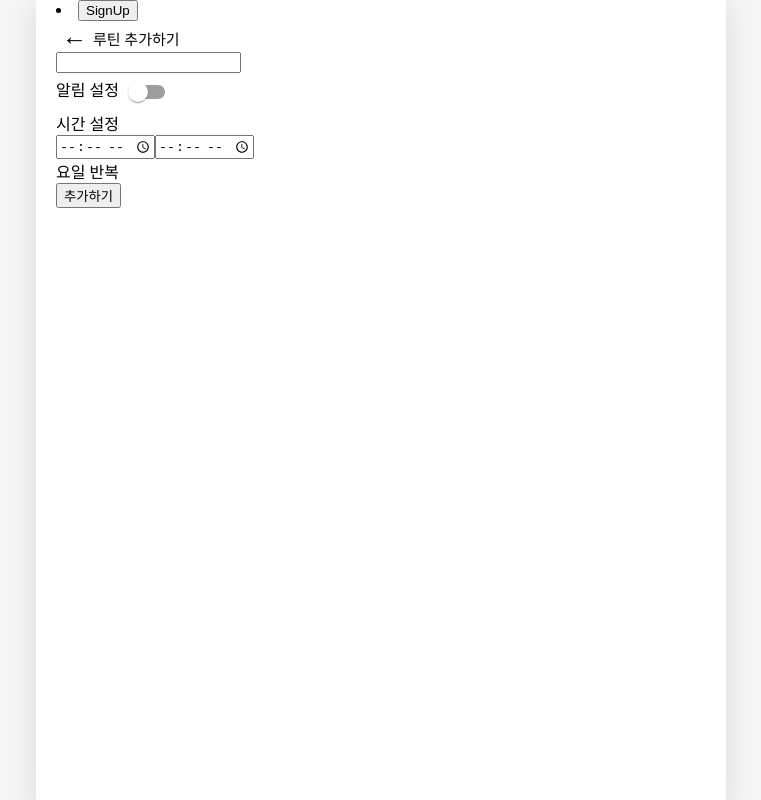
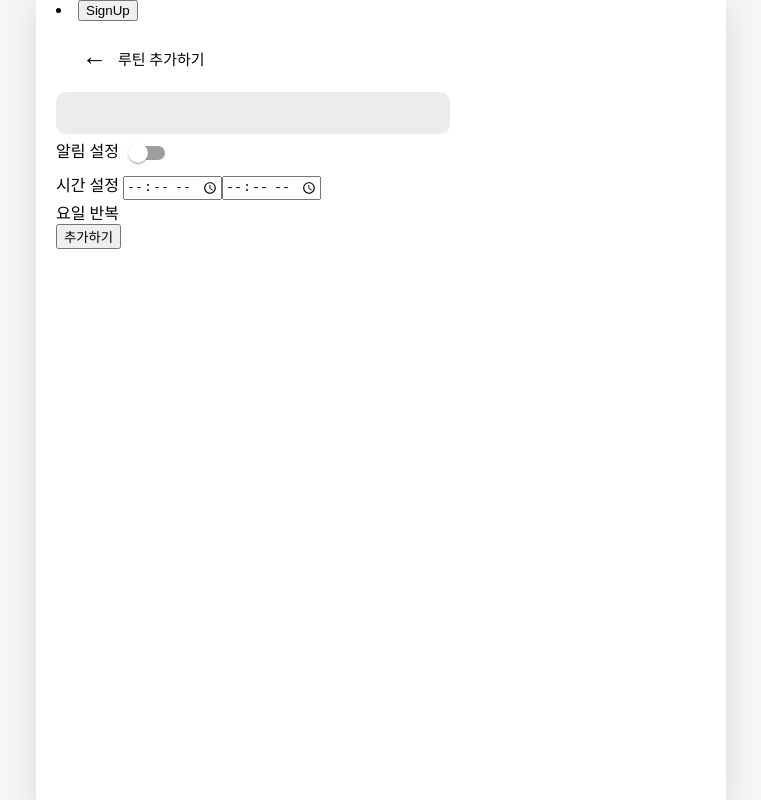
Before and after one commit to suemeeeee/Godtiner, a React (Create React App) app: page /new in a window 1280 px wide. Shown: the whole page, without its empty margins (259-1020 px from the left). Built offline with nearby package versions, Linux system fonts and the light colour scheme.

Commit message:
영미 오류 수정완!

```diff
--- a/src/App.css
+++ b/src/App.css
@@ -88,14 +88,32 @@ body {
 /* MyUpper */
 .MyUpper {
   background-color: white;
+  padding: 20px;
 }
+
 .MyUpper .backButton {
   background-color: white;
   border: none;
   cursor: pointer;
   font-size: 25px;
+  margin-right: 5px;
 }
 
 .MyUpper .pageDescript {
   font-size: 15px;
 }
+
+/* RoutineEditor */
+
+.RoutineEditor .NameBox {
+  width: 60%;
+  height: 40px;
+  text-align: center;
+  border: none;
+  background-color: #ececec;
+  border-radius: 10px;
+}
+
+.RoutineEditor .Notification {
+  justify-content: space-between;
+}
--- a/src/App.js
+++ b/src/App.js
@@ -7,6 +7,7 @@ import New from "./pages/New";
 import Recommend from "./pages/Recommend";
 import Routine from "./pages/Routine";
 import Signup from "./pages/Signup";
+import Login from "./pages/Login";
 
 function App() {
   return (
@@ -26,6 +27,7 @@ function App() {
           </Routes>
           <Routes>
             <Route path="/Signup" element={<Signup />}></Route>
+            <Route path="/login" element={<Login />} />
           </Routes>
         </switch>
       </div>
--- a/src/Components/RoutineEditor.js
+++ b/src/Components/RoutineEditor.js
@@ -11,7 +11,11 @@ const RoutineEditor = () => {
     <div className="RoutineEditor">
       <section>
         <div className="RoutinName">
-          <input value={name} onChange={(e) => setName(e.target.value)} />
+          <input
+            className="NameBox"
+            value={name}
+            onChange={(e) => setName(e.target.value)}
+          />
         </div>
       </section>
       <section>
@@ -22,7 +26,7 @@ const RoutineEditor = () => {
       </section>
       <section>
         <div className="timeDay">
-          <div>시간 설정 </div>
+          <span>시간 설정 </span>
           <input type="time" />
           <input type="time" />
         </div>
--- a/src/pages/Login.js
+++ b/src/pages/Login.js
@@ -1,5 +1,9 @@
 // 로그인 버튼 클릭 시
 const Login = () => {
-  return <div>ㅎㅇ</div>;
+  return (
+    <div>
+      <h2>hi</h2>
+    </div>
+  );
 };
 export default Login;
--- a/src/pages/Mypage.js
+++ b/src/pages/Mypage.js
@@ -1,3 +1,6 @@
 import React from "react";
 
-const Mypage = () => {};
+const Mypage = () => {
+  return <div></div>;
+};
+export default Mypage;
--- a/src/pages/Signup.js
+++ b/src/pages/Signup.js
@@ -1,8 +1,10 @@
 import React, { BrowserRouter, Route, Routes, Link } from "react";
 import "./Signup.css";
-// import Login from "./pages/Login"; //왜 import가 안되지? ㅜㅜㅜㅜㅜ
+//import Login from "./pages/Login"; //왜 import가 안되지? ㅜㅜㅜㅜㅜ
+import { useNavigate } from "react-router-dom";
 
 const Signup = () => {
+  const navigate = useNavigate();
   return (
     // <BrowserRouter>
     <div className="Signup">
@@ -28,7 +30,11 @@ const Signup = () => {
       <p className="button3">
         <h1>이미 계정이 있으신가요?</h1>
         {/* <Link to="Login"> */}
-        <button className="w-btn w-btn-blue" type="button">
+        <button
+          className="w-btn w-btn-blue"
+          type="button"
+          onClick={() => navigate("/login")}
+        >
           로그인
         </button>
         {/* </Link> */}
```
